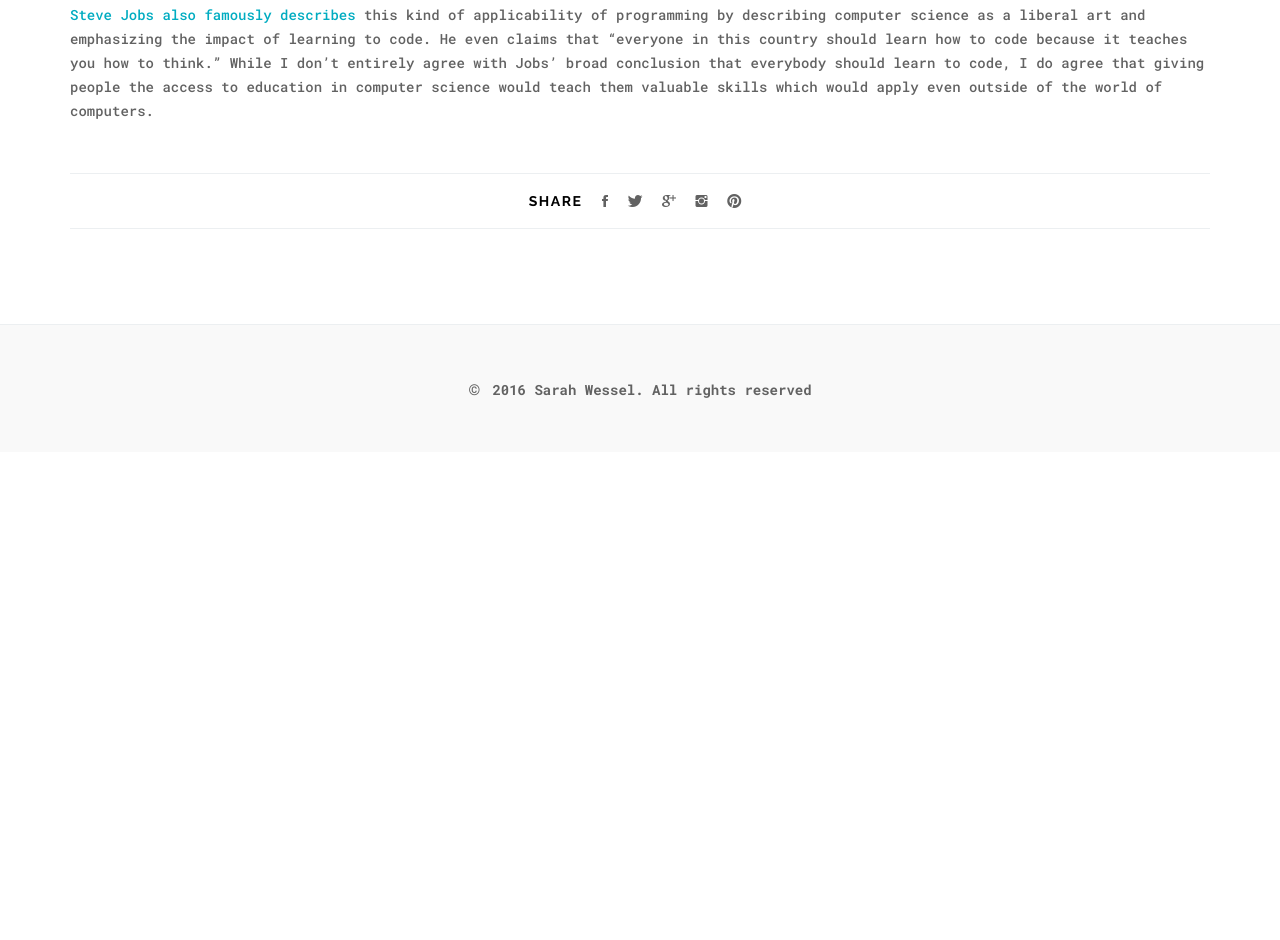
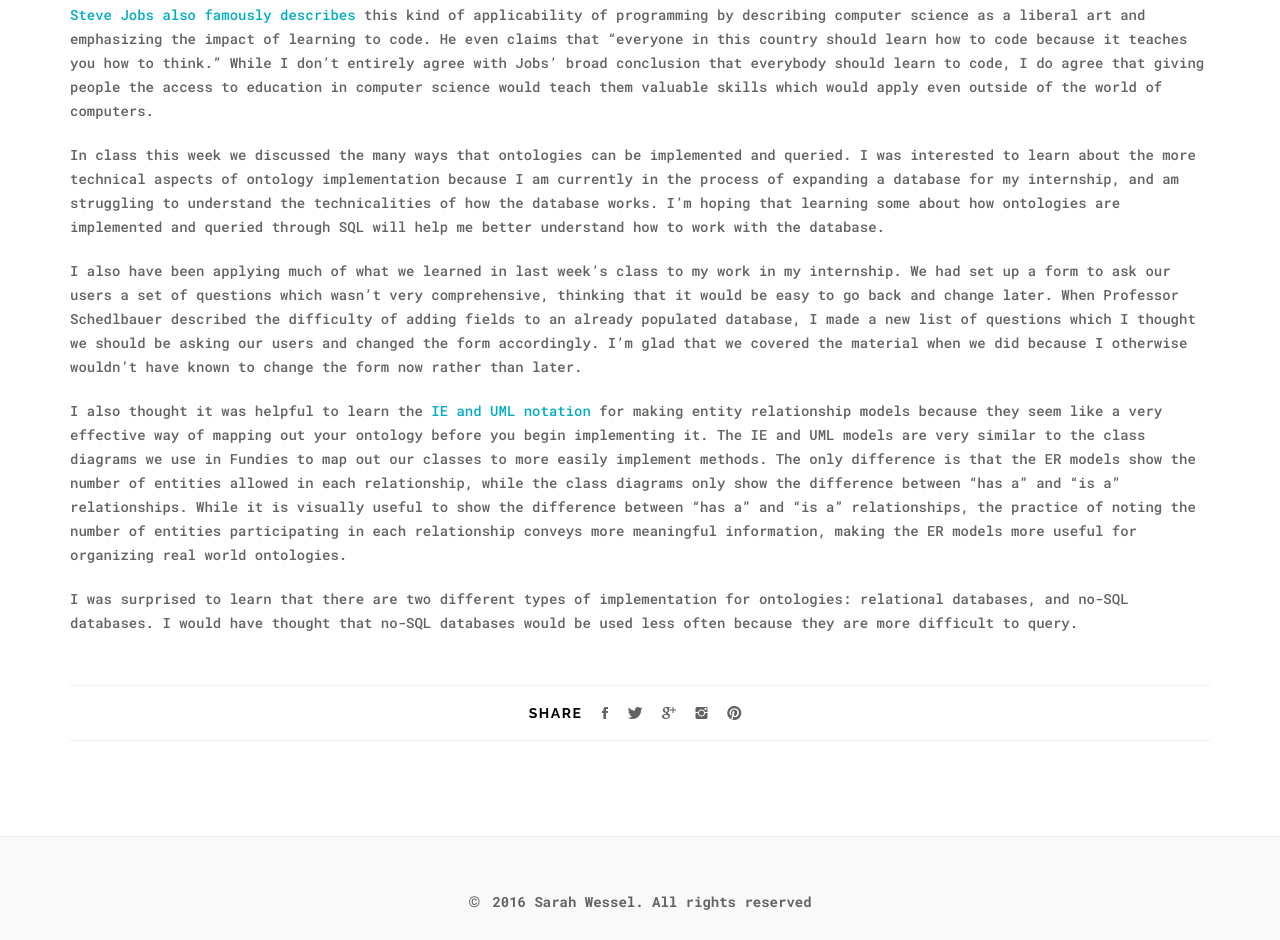
Before and after one commit to snwessel/snwessel.github.io, a plain HTML site: page blog.html in a window 1280 px wide. Shown: the part 2783-3723 px from the top of the page. Before the commit the page ends 3235 px from the top, so only its background shows below. Drawn offline with Linux system fonts and the light colour scheme; files whose address does not match are found by name.

Commit message:
blog post 4

```diff
--- a/blog.html
+++ b/blog.html
@@ -219,7 +219,9 @@
                            <h3>Post 2 </h3>
 
                            <p class="mb-20">
-                              I was interested to learn this week about the use of surveys and interviews to collect information. Up to this point I has mostly seen information science through more of a data science lens, in that I had mostly focused on using data, and hadn’t thought much about the effectiveness of the collection methods which were being used. I had also neglected to use any kind of subjective data set which would require more skepticism about its origins. For example, many of the data sets I have used in the past describe locations of things like buildings, shorelines, trees, running routes, or subway stops. Data sets like these which describe objective, easily quantifiable subjects don’t require as much thought into the collection method as the subjects which we talked about in class.
+                              I was interested to learn this week about the use of surveys and interviews to collect information. Up to this point I has mostly seen information science
+                              through more of a data science lens, in that I had mostly focused on using data, and hadn’t thought much about the effectiveness of the collection methods
+                              which were being used. I had also neglected to use any kind of subjective data set which would require more skepticism about its origins. For example, many of the data sets I have used in the past describe locations of things like buildings, shorelines, trees, running routes, or subway stops. Data sets like these which describe objective, easily quantifiable subjects don’t require as much thought into the collection method as the subjects which we talked about in class.
                            </p>
 
                            <p class="mb-20">
@@ -256,6 +258,22 @@
 
                            <p class="mb-20">
                            <a href= "https://youtu.be/5Z1gfgM7kzo">Steve Jobs also famously describes</a> this kind of applicability of programming by describing computer science as a liberal art and emphasizing the impact of learning to code.  He even claims that “everyone in this country should learn how to code because it teaches you how to think.” While I don’t entirely agree with Jobs’ broad conclusion that everybody should learn to code, I do agree that giving people the access to education in computer science would teach them valuable skills which would apply even outside of the world of computers.
+                           </p>
+
+                           <p class="mb-20">
+                           In class this week we discussed the many ways that ontologies can be implemented and queried.  I was interested to learn about the more technical aspects of ontology implementation because I am currently in the process of expanding a database for my internship, and am struggling to understand the technicalities of how the database works. I’m hoping that learning some about how ontologies are implemented and queried through SQL will help me better understand how to work with the database.
+                           </p>
+
+                           <p class="mb-20">
+                           I also have been applying much of what we learned in last week’s class to my work in my internship. We had set up a form to ask our users a set of questions which wasn’t very comprehensive, thinking that it would be easy to go back and change later. When Professor Schedlbauer described the difficulty of adding fields to an already populated database, I made a new list of questions which I thought we should be asking our users and changed the form accordingly. I’m glad that we covered the material when we did because I otherwise wouldn’t have known to change the form now rather than later.
+                           </p>
+
+                           <p class="mb-20">
+                           I also thought it was helpful to learn the <a href=”http://www.agiledata.org/essays/dataModeling101.html”>IE and UML notation </a>for making entity relationship models because they seem like a very effective way of mapping out your ontology before you begin implementing it. The IE and UML models are very similar to the class diagrams we use in Fundies to map out our classes to more easily implement methods. The only difference is that the ER models show the number of entities allowed in each relationship, while the class diagrams only show the difference between “has a” and “is a” relationships. While it is visually useful to show the difference between “has a” and “is a” relationships, the practice of noting the number of entities participating in each relationship conveys more meaningful information, making the ER models more useful for organizing real world ontologies.
+                           </p>
+
+                           <p class="mb-20">
+                           I was surprised to learn that there are two different types of implementation for ontologies: relational databases, and no-SQL databases. I would have thought that no-SQL databases would be used less often because they are more difficult to query.
                            </p>
                         </div>
                         <!--end col-->
```
